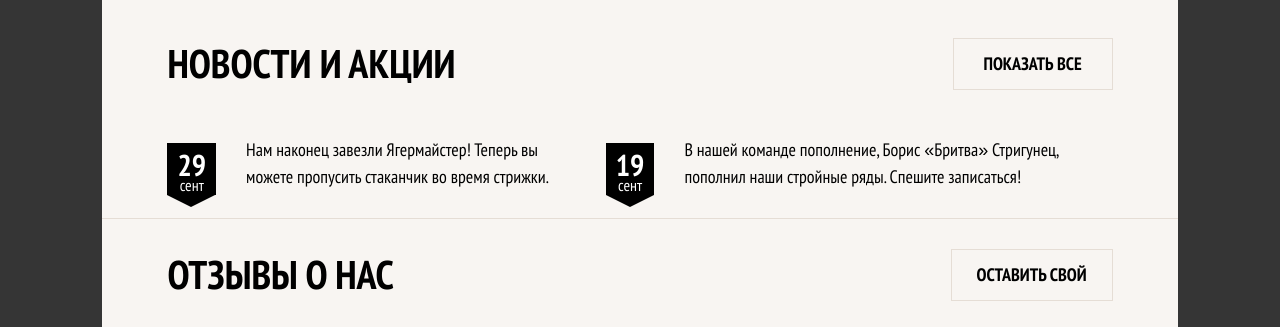
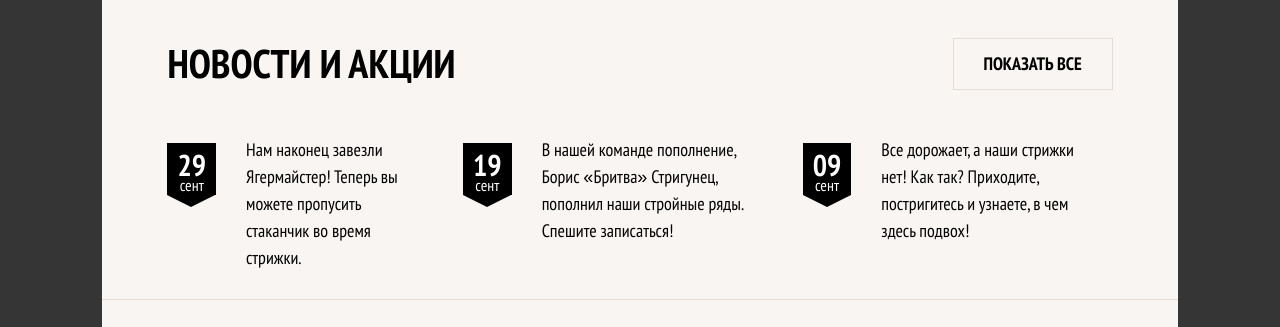
Before and after one commit to hacker-80lvl/barbershop-adaptive, a website: page source/index.html in a window 1280 px wide. Shown: the part 1459-1786 px from the top of the page. Drawn offline with nearby package versions, Linux system fonts and the light colour scheme; files that its build step writes are made by us from their sources.

Commit message:
designed styles for block news for desktop width

```diff
--- a/source/index.html
+++ b/source/index.html
@@ -148,8 +148,8 @@
                         </p>
                     </li>
                     <li class="news__item news__item--hidden">
-                        <time class="news__date" datetime="2017-09-09">
-                            <b class="news__day">9</b><br>сент
+                        <time class="news__date" datetime="2017-09-29">
+                            <b class="news__day">09</b><br>сент
                         </time>
                         <p class=" news__text ">Все дорожает, а наши стрижки нет! Как так? Приходите, постригитесь и
                             узнаете,
--- a/source/less/blocks/news.less
+++ b/source/less/blocks/news.less
@@ -104,3 +104,9 @@
         width: 160px;
     }
 }
+
+@media(min-width: @desktop-width) {
+    .news__item--hidden {
+        display: flex;
+    }
+}
```
